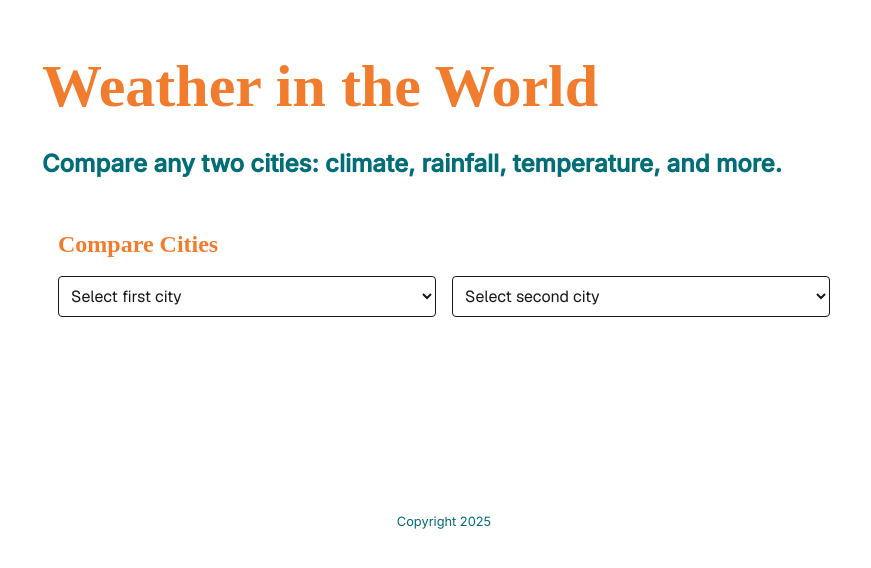
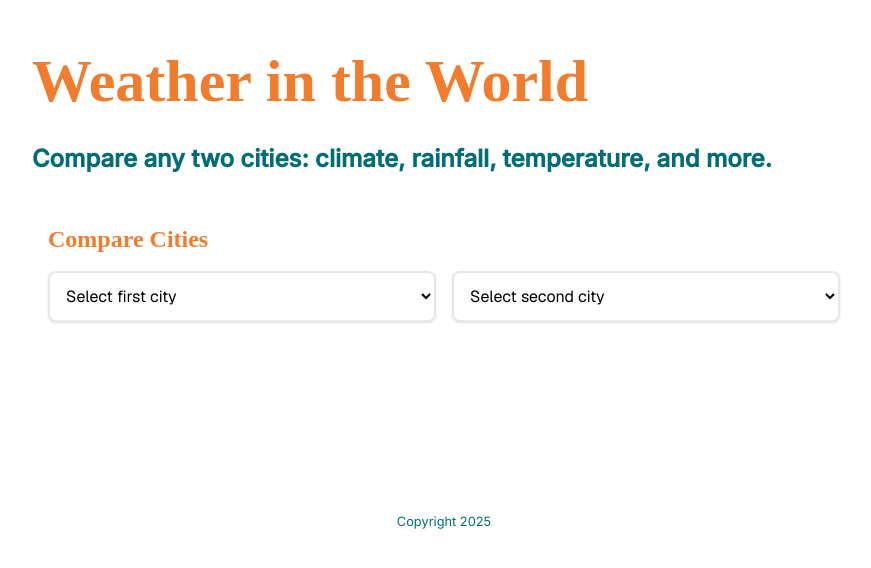
Before and after one commit to mmartha/witw, a Next.js app: page / in a window 1280 px wide. Shown: the part 190-758 px from the top of the page, without its empty margins (196-1067 px from the left). Built offline with nearby package versions, Linux system fonts and the light colour scheme; a web font is replaced by a local one.

Commit message:
imrpove selectors and fix file names

```diff
--- a/public/data/cities/bangalore.json
+++ b/public/data/cities/bangalore.json
@@ -254,5 +254,13 @@
           "Perfect time for nightlife and open-air events"
         ]
       }
-    }
+    },
+    "coordinates": {
+      "lat": 12.971599,
+      "lon": 77.594566
+    },
+    "temperature": {},
+    "precipitation": {},
+    "sunshine": {},
+    "source": ""
   }
--- a/public/data/cities/tbilisi.json
+++ b/public/data/cities/tbilisi.json
@@ -273,5 +273,13 @@
                 "Explore the underground art scene in Vera district"
             ]
         }
-    }
+    },
+    "coordinates": {
+      "lat": 41.715138,
+      "lon": 44.827096
+    },
+    "temperature": {},
+    "precipitation": {},
+    "sunshine": {},
+    "source": ""
 }
--- a/src/components/CityCompare.jsx
+++ b/src/components/CityCompare.jsx
@@ -5,11 +5,14 @@ import { useState } from 'react';
 const CityCompare = ({ cities }) => {
     const [city1, setCity1] = useState(null);
     const [city2, setCity2] = useState(null);
+    const [selectedCity1, setSelectedCity1] = useState('');
+    const [selectedCity2, setSelectedCity2] = useState('');
     const [error, setError] = useState(null);
 
-    const handleCitySelect = async (cityName, setCity) => {
+    const handleCitySelect = async (filename, setCity, setSelected) => {
         try {
-            const res = await fetch(`/data/cities/${cityName}.json`)
+            setSelected(filename);
+            const res = await fetch(`/data/cities/${filename}.json`)
             if (!res.ok) throw new Error('City not found')
             const data = await res.json()
             setCity(data)
@@ -18,40 +21,44 @@ const CityCompare = ({ cities }) => {
         }
     }
 
-
     if (error) return <div>Error: {error}</div>;
 
     return (
         <div className="p-4">
             <h1 className="text-2xl font-bold mb-4">Compare Cities</h1>
 
-            <div className="grid grid-cols-2 gap-4 mb-8">
+            <div className="grid grid-cols-2 gap-4 mb-8 text-black">
                 <div>
+                    <div className="relative">
                         <select
-                        className="w-full p-2 border rounded cursor-pointer"
-                        onChange={(e) => handleCitySelect(e.target.value, setCity1)}
+                            className="w-full p-3 border-2 border-gray-200 rounded-lg bg-white shadow-sm hover:border-blue-400 focus:border-blue-500 focus:ring-2 focus:ring-blue-200 transition-colors duration-200 cursor-pointer"
+                            onChange={(e) => handleCitySelect(e.target.value, setCity1, setSelectedCity1)}
+                            value={selectedCity1}
                         >
-                        <option value="">Select first city</option>
+                            <option value="" disabled className="text-gray-400">Select first city</option>
                             {cities.map(({ filename, name }) => (
-                            <option key={filename} value={filename}>
+                                <option key={filename} value={filename} className="p-2">
                                     {name}
                                 </option>
                             ))}
                         </select>
-
+                    </div>
                 </div>
                 <div>
+                    <div className="relative">
                         <select
-                        className="w-full p-2 border rounded cursor-pointer"
-                        onChange={(e) => handleCitySelect(e.target.value, setCity2)}
+                            className="w-full p-3 border-2 border-gray-200 rounded-lg bg-white shadow-sm hover:border-blue-400 focus:border-blue-500 focus:ring-2 focus:ring-blue-200 transition-colors duration-200 cursor-pointer"
+                            onChange={(e) => handleCitySelect(e.target.value, setCity2, setSelectedCity2)}
+                            value={selectedCity2}
                         >
-                        <option value="">Select second city</option>
+                            <option value="" disabled className="text-gray-400">Select second city</option>
                             {cities.map(({ filename, name }) => (
-                            <option key={filename} value={filename}>
+                                <option key={filename} value={filename} className="p-2">
                                     {name}
                                 </option>
                             ))}
                         </select>
+                    </div>
                 </div>
             </div>
 
```
Also changed, not shown: public/data/cities/bratislava.json (renamed from public/data/cities/bratislave.json), src/lib/cityList.js. Lines whose indentation alone changed are shown as unchanged.
